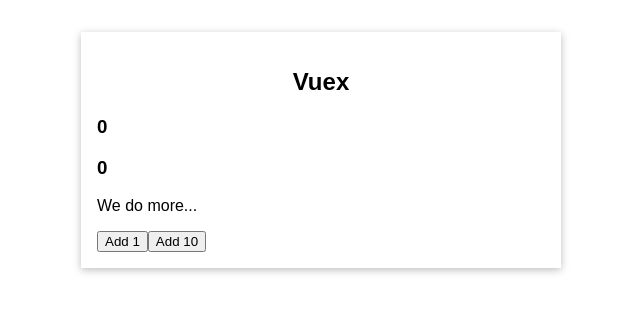
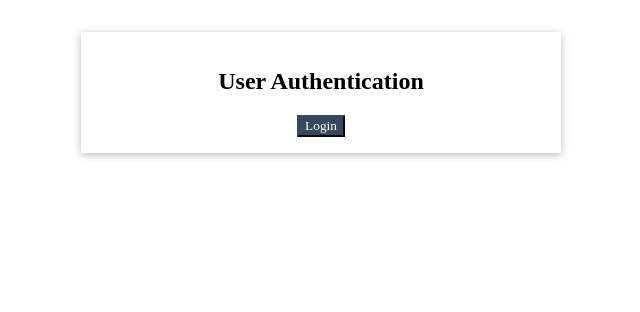
Before and after one commit to ManuelBlaze/Vuex, a Vue app: page / in a window 1280 px wide. Shown: the top 312 px of the page, without its empty margins (319-959 px from the left). Built offline with nearby package versions, Linux system fonts and the light colour scheme.

Commit message:
Adding more state

```diff
--- a/src/App.vue
+++ b/src/App.vue
@@ -1,24 +1,33 @@
 <template>
-  <base-container title="Vuex">
+  <base-container title="Vuex" v-if="userIsAuthenticated">
     <the-counter />
     <favorite-value />
     <button @click="addOne">Add 1</button>
     <button @click="increase({ value: 10 })">Add 10</button>
   </base-container>
+
+  <base-container :title="'User Authentication'">
+    <user-auth />
+  </base-container>
 </template>
 
 <script>
-import { mapActions, mapMutations } from 'vuex';
+import { mapActions, mapGetters, mapMutations } from 'vuex';
 
 import BaseContainer from './components/BaseContainer.vue';
 import FavoriteValue from './components/FavoriteValue.vue';
 import TheCounter from './components/TheCounter.vue';
+import UserAuth from './components/UserAuth.vue';
 
 export default {
   components: {
     BaseContainer,
     TheCounter,
     FavoriteValue,
+    UserAuth,
+  },
+  computed: {
+    ...mapGetters(['userIsAuthenticated']),
   },
   methods: {
     ...mapActions(['addOne']),
@@ -33,10 +42,18 @@
 }
 
 html {
-  font-family: sans-serif;
+  font-family: JetBrains Mono;
 }
 
 body {
   margin: 0;
 }
+button {
+  background-color: #34495e;
+  border-color: #34495e;
+  color: white;
+  font-family: JetBrains Mono;
+  cursor: pointer;
+  margin: 0 10px;
+}
 </style>
--- /dev/null
+++ b/src/components/UserAuth.vue
@@ -0,0 +1,25 @@
+<template>
+  <div>
+    <button @click="login" v-if="!userIsAuthenticated">Login</button>
+    <button @click="logout" v-else>Logout</button>
+  </div>
+</template>
+
+<script>
+import { mapActions, mapGetters } from 'vuex';
+export default {
+  methods: {
+    ...mapActions(['login', 'logout']),
+  },
+  computed: {
+    ...mapGetters(['userIsAuthenticated']),
+  },
+};
+</script>
+
+<style scoped>
+div {
+  display: flex;
+  justify-content: center;
+}
+</style>
--- a/src/store.js
+++ b/src/store.js
@@ -4,6 +4,7 @@
   state() {
     return {
       counter: 0,
+      isLoggedIn: false,
     };
   },
   mutations: {
@@ -13,6 +14,9 @@
     increase(state, { value }) {
       state.counter = state.counter + value;
     },
+    setAuth(state, { isAuth }) {
+      state.isLoggedIn = isAuth;
+    },
   },
   // actions allows us to use async functions
   actions: {
@@ -20,6 +24,12 @@
       setTimeout(() => {
         context.commit('addOne');
       }, 2000);
+    },
+    login(context) {
+      context.commit('setAuth', { isAuth: true });
+    },
+    logout(context) {
+      context.commit('setAuth', { isAuth: false });
     },
   },
   getters: {
@@ -29,5 +39,8 @@
     normalizedCounter(state) {
       return state.counter;
     },
+    userIsAuthenticated(state) {
+      return state.isLoggedIn;
+    },
   },
 });
```
